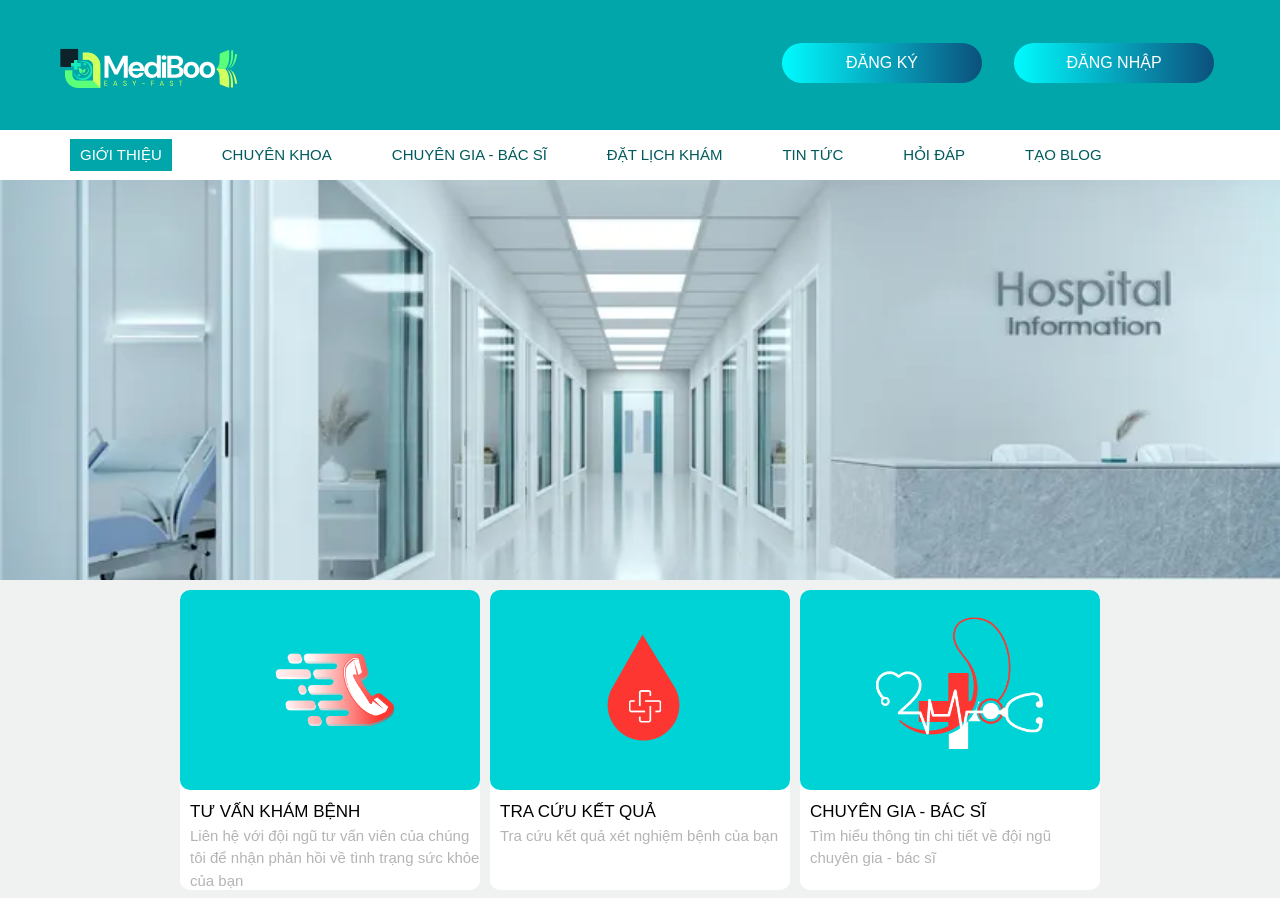
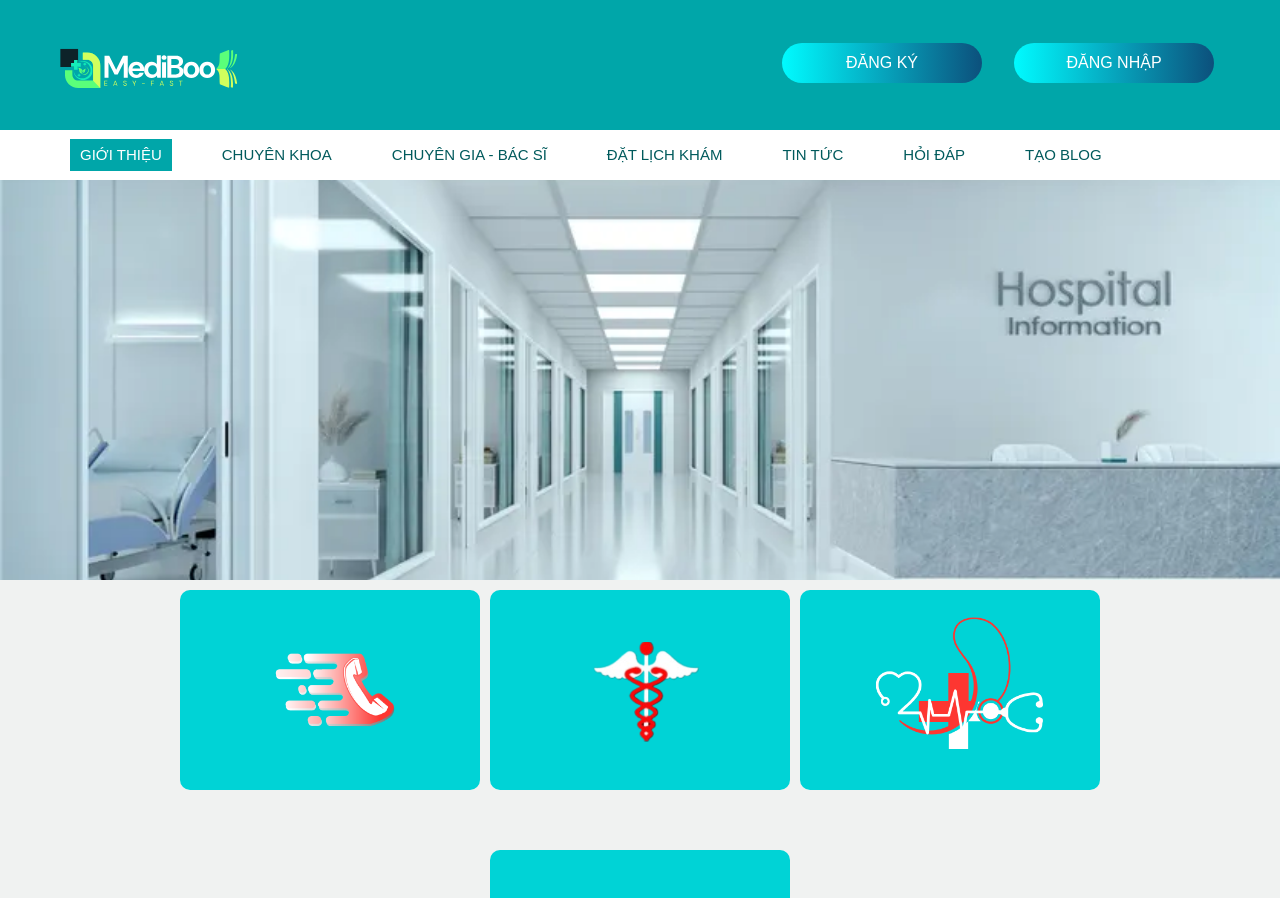
Before and after one commit to ChienThang18012003/PBL7, a React (Create React App) app: page / in a window 1280 px wide. Shown: the top 898 px of the page. Built offline with nearby package versions, Linux system fonts and the light colour scheme; no server answers.

Commit message:
final update

```diff
--- a/src/assets/assets_fe/assets.js
+++ b/src/assets/assets_fe/assets.js
@@ -2,6 +2,8 @@ import Pic1 from "../../assets/assets_fe/1.png"
 import Pic2 from "../../assets/assets_fe/2.png"
 import Pic3 from "../../assets/assets_fe/3.png"
 import Pic4 from "../../assets/assets_fe/4.png"
+import Pic5 from "../../assets/assets_fe/5.png"
+import Pic6 from "../../assets/assets_fe/6.png"
 import HospitalImage from "../../assets/assets_fe/Hospital.jpg"
 import NewsPic1 from "../../assets/assets_fe/item1.jpg"
 import MedicalLogo from '../../assets/assets_fe/MedicalLogo.svg';
@@ -30,6 +32,8 @@ export const assets = {
     Pic2,
     Pic3,
     Pic4,
+    Pic5,
+    Pic6,
     NewsPic1,
     MedicalLogo,
     verified_icon,
--- a/src/components/DoctorItem/DoctorItem.element.js
+++ b/src/components/DoctorItem/DoctorItem.element.js
@@ -89,12 +89,12 @@ export const RelatedCard = styled.div`
 
 export const ImageContainer = styled.div`
     width: 100%;
-    height: 240px;
+    height: 300px;
 
     .img-custom {
         background-color: #f0f9ff;
         object-fit: cover;
-        height: 240px;
+        height: 300px;
         width: 100%;
     }
 `
--- a/src/components/Pagination/index.js
+++ b/src/components/Pagination/index.js
@@ -7,18 +7,36 @@ const cx = classNames.bind(styles);
 
 const Pagination = ({ totalPosts, postsPerPage, currentPage, setCurrentPage }) => {
     if (totalPosts <= postsPerPage) return null;
+
     let pages = [];
-
     for (let i = 1; i <= Math.ceil(totalPosts / postsPerPage); i++) {
         pages.push(i);
     }
 
+    function scrollToTop() {
+        window.scrollTo({
+            top: 0,
+            behavior: 'smooth',
+        });
+    }
+
     function handlePreviousPage() {
-        if (currentPage > 1) setCurrentPage((prev) => prev - 1);
+        if (currentPage > 1) {
+            setCurrentPage((prev) => prev - 1);
+            scrollToTop();
+        }
     }
 
     function handleNextPage() {
-        if (currentPage < pages.length) setCurrentPage((prev) => prev + 1);
+        if (currentPage < pages.length) {
+            setCurrentPage((prev) => prev + 1);
+            scrollToTop();
+        }
+    }
+
+    function handlePageClick(page) {
+        setCurrentPage(page);
+        scrollToTop();
     }
 
     function renderUI() {
@@ -27,7 +45,7 @@ const Pagination = ({ totalPosts, postsPerPage, currentPage, setCurrentPage }) =
                 return (
                     <button
                         key={index}
-                        onClick={() => setCurrentPage(page)}
+                        onClick={() => handlePageClick(page)}
                         className={cx({ active: currentPage === page })}
                     >
                         {page}
@@ -38,70 +56,70 @@ const Pagination = ({ totalPosts, postsPerPage, currentPage, setCurrentPage }) =
             if (currentPage >= 4 && currentPage <= pages.length - 3) {
                 return (
                     <>
-                        <button onClick={() => setCurrentPage(1)}>1</button>
+                        <button onClick={() => handlePageClick(1)}>1</button>
                         <div>...</div>
-                        <button onClick={() => setCurrentPage(currentPage - 2)}>{currentPage - 2}</button>
-                        <button onClick={() => setCurrentPage(currentPage - 1)}>{currentPage - 1}</button>
+                        <button onClick={() => handlePageClick(currentPage - 2)}>{currentPage - 2}</button>
+                        <button onClick={() => handlePageClick(currentPage - 1)}>{currentPage - 1}</button>
                         <button className={cx({ active: true })}>{currentPage}</button>
-                        <button onClick={() => setCurrentPage(currentPage + 1)}>{currentPage + 1}</button>
-                        <button onClick={() => setCurrentPage(currentPage + 2)}>{currentPage + 2}</button>
+                        <button onClick={() => handlePageClick(currentPage + 1)}>{currentPage + 1}</button>
+                        <button onClick={() => handlePageClick(currentPage + 2)}>{currentPage + 2}</button>
                         <div>...</div>
-                        <button onClick={() => setCurrentPage(pages.length)}>{pages.length}</button>
+                        <button onClick={() => handlePageClick(pages.length)}>{pages.length}</button>
                     </>
                 );
             } else if (currentPage < 4) {
                 return (
                     <>
-                        <button onClick={() => setCurrentPage(1)} className={cx({ active: currentPage === 1 })}>
+                        <button onClick={() => handlePageClick(1)} className={cx({ active: currentPage === 1 })}>
                             1
                         </button>
-                        <button onClick={() => setCurrentPage(2)} className={cx({ active: currentPage === 2 })}>
+                        <button onClick={() => handlePageClick(2)} className={cx({ active: currentPage === 2 })}>
                             2
                         </button>
-                        <button onClick={() => setCurrentPage(3)} className={cx({ active: currentPage === 3 })}>
+                        <button onClick={() => handlePageClick(3)} className={cx({ active: currentPage === 3 })}>
                             3
                         </button>
-                        <button onClick={() => setCurrentPage(4)} className={cx({ active: currentPage === 4 })}>
+                        <button onClick={() => handlePageClick(4)} className={cx({ active: currentPage === 4 })}>
                             4
                         </button>
-                        <button onClick={() => setCurrentPage(5)} className={cx({ active: currentPage === 5 })}>
+                        <button onClick={() => handlePageClick(5)} className={cx({ active: currentPage === 5 })}>
                             5
                         </button>
                         <div>...</div>
-                        <button onClick={() => setCurrentPage(pages.length)}>{pages.length}</button>
+                        <button onClick={() => handlePageClick(pages.length)}>{pages.length}</button>
                     </>
                 );
             } else if (currentPage > pages.length - 3) {
                 return (
                     <>
-                        <button onClick={() => setCurrentPage(1)}>1</button>
+                        <button onClick={() => handlePageClick(1)}>1</button>
                         <div>...</div>
                         <button
-                            onClick={() => setCurrentPage(pages.length - 4)}
+                            onClick={() => handlePageClick(pages.length - 4)}
                             className={cx({ active: currentPage === pages.length - 4 })}
                         >
                             {pages.length - 4}
                         </button>
                         <button
-                            onClick={() => setCurrentPage(pages.length - 3)}
+                            onClick={() => handlePageClick(pages.length - 3)}
                             className={cx({ active: currentPage === pages.length - 3 })}
                         >
                             {pages.length - 3}
                         </button>
                         <button
-                            onClick={() => setCurrentPage(pages.length - 2)}
+                            onClick={() => handlePageClick(pages.length - 2)}
                             className={cx({ active: currentPage === pages.length - 2 })}
                         >
                             {pages.length - 2}
                         </button>
                         <button
-                            onClick={() => setCurrentPage(pages.length - 1)}
+                            onClick={() => handlePageClick(pages.length - 1)}
                             className={cx({ active: currentPage === pages.length - 1 })}
                         >
                             {pages.length - 1}
                         </button>
                         <button
-                            onClick={() => setCurrentPage(pages.length)}
+                            onClick={() => handlePageClick(pages.length)}
                             className={cx({ active: currentPage === pages.length })}
                         >
                             {pages.length}
--- a/src/components/RelatedDoctors/relateddoctors.element.js
+++ b/src/components/RelatedDoctors/relateddoctors.element.js
@@ -89,14 +89,14 @@ export const RelatedCard = styled.div`
 
 export const ImageContainer = styled.div`
     width: 100%;
-    height: 240px;
+    height: 300px;
 
 
     .img-custom {
         background-color: #f0f9ff;
         width: 100%;
         object-fit: cover;
-        height: 240px;
+        height: 300px;
     }
 
 `
--- a/src/pages/Doctor/doctors.element.js
+++ b/src/pages/Doctor/doctors.element.js
@@ -43,7 +43,7 @@ export const DoctorsLeft = styled.div`
 `
 export const ImageContainer = styled.div`
     width: 100%;
-    height: 70%;
+    height: 300px;
 `
 export const DoctorsRight = styled.div`
     width: 100%;
--- a/src/pages/Home/Home.js
+++ b/src/pages/Home/Home.js
@@ -8,7 +8,7 @@ import {
     InfoPic,
     InfoSection, NewButton, NewItem1, NewItem2, NewPicItem1,
     News, NewsButtonContainer,
-    NewsHeader, NewsSection, NewsHeaderWrapper
+    NewsHeader, NewsSection, NewsHeaderWrapper, InfoWrapper
 } from "./home.element";
 import {assets} from "../../assets/assets_fe/assets";
 import {useNavigate} from "react-router-dom";
@@ -67,38 +67,47 @@ const Home = () => {
             <Info>
                 <InfoContainer>
                     <InfoSection>
-                        <InfoItem>
+                        <InfoWrapper onClick={()=>{navigate('/forum')}}>
                             <InfoPic>
                                 <img src={assets.Pic2} alt="1" className="pic"/>
+                            </InfoPic>
+                            <InfoItem>
                                 <p className="title">TƯ VẤN KHÁM BỆNH</p>
                                 <p>Liên hệ với đội ngũ tư vấn viên của chúng tôi để nhận phản hồi về tình trạng sức khỏe
-                                    của bạn</p>
+                                        của bạn</p>
+                            </InfoItem>
+                        </InfoWrapper>
+
+                        <InfoWrapper onClick={()=>{navigate('/specialities')}}>
+                            <InfoPic>
+                                <img src={assets.Pic6} alt="1" className="pic"/>
                             </InfoPic>
-                        </InfoItem>
+                            <InfoItem>
+                                <p className="title">CHUYÊN KHOA</p>
+                                <p>Tra cứu dịch vụ khám bệnh của từng chuyên khoa</p>
+                            </InfoItem>
+                        </InfoWrapper>
 
-                        <InfoItem>
-                            <InfoPic>
-                                <img src={assets.Pic1} alt="1" className="pic"/>
-                                <p className="title">TRA CỨU KẾT QUẢ</p>
-                                <p>Tra cứu kết quả xét nghiệm bệnh của bạn</p>
-                            </InfoPic>
-                        </InfoItem>
-
-                        <InfoItem>
+                        <InfoWrapper onClick={()=>{navigate('/doctors')}}>
                             <InfoPic>
                                 <img src={assets.Pic4} alt="1" className="pic"/>
+                            </InfoPic>
+                            <InfoItem>
                                 <p className="title">CHUYÊN GIA - BÁC SĨ</p>
                                 <p>Tìm hiểu thông tin chi tiết về đội ngũ chuyên gia - bác sĩ</p>
+                            </InfoItem>
+                        </InfoWrapper>
+
+                        <InfoWrapper onClick={()=>{navigate('/appointment')}}>
+                            <InfoPic>
+                                <img src={assets.Pic5} alt="1" className="pic"/>
                             </InfoPic>
-                        </InfoItem>
+                            <InfoItem>
+                                <p className="title">ĐẶT LỊCH KHÁM</p>
+                                <p>Đặt lịch khám trực tuyến với các chuyên gia bác sĩ của chúng tôi</p>
+                            </InfoItem>
+                        </InfoWrapper>
 
-                        <InfoItem>
-                            <InfoPic>
-                                <img src={assets.Pic3} alt="1" className="pic"/>
-                                <p className="title">BẢNG GIÁ</p>
-                                <p>Tra cứu giá thành điều trị</p>
-                            </InfoPic>
-                        </InfoItem>
                     </InfoSection>
                 </InfoContainer>
             </Info>
--- a/src/pages/Home/home.element.js
+++ b/src/pages/Home/home.element.js
@@ -45,24 +45,39 @@ export const InfoSection = styled.div`
 `;
 
 export const InfoItem = styled.div`
+  z-index: 2 !important;
   color: black;
   font-size: 22px;
-  //padding: 10px; /* Adds space inside each item */
   width: 300px;
-  height: 300px;
+  height: 120px;
   background: #fff;
-  border-radius: 10px;
-  p{
-    color: #B4B4B4;
+  border-bottom-right-radius: 10px;
+  border-bottom-left-radius: 10px;
+  position: absolute;
+  top: 80px;
+  left: 0px;
+  transition: top 0.3s ease-in-out;
+
+  p {
+    color: #b4b4b4;
     font-size: 15px;
+    margin-left: 5px;
+    margin-right: 5px;
   }
-  .title{
+
+  .title {
+    margin-top: 20px;
+    margin-left: 5px;
+    margin-right: 5px;
     color: black;
     font-size: 17px;
   }
 `;
 
+
 export const InfoPic = styled.div`
+  position: absolute;
+  z-index: 3 !important;
   width: 300px;
   height: 200px;
   border-radius: 10px;
@@ -72,6 +87,30 @@ export const InfoPic = styled.div`
     width: 100%;
     height: 100%;
     object-fit: cover;
+  }
+`;
+
+export const InfoWrapper = styled.div`
+  font-size: 22px;
+  width: 300px;
+  overflow: visible;
+  background: #000;
+  border-radius: 10px;
+  position: relative;
+  margin-bottom: 250px;
+  cursor: pointer;
+  transition: all 0.5s ease;
+    &:hover {
+        transform: translateY(-10px);
+    }
+
+  &:hover ${InfoItem} {
+    top: 180px; /* Di chuyển từ 80px lên 180px khi hover */
+    transition: top 0.3s ease-in-out; /* Thêm hiệu ứng chuyển động */
+  }
+
+  &:hover ${InfoPic} {
+    background: #2197E3;
   }
 `;
 
@@ -220,6 +259,7 @@ export const NewsButtonContainer = styled.div`
   display: flex;
   justify-content: center;
   align-items: center;
+  margin-bottom: 20px;
 `;
 
 export const NewButton = styled.button`
--- a/src/pages/Profile/index.js
+++ b/src/pages/Profile/index.js
@@ -368,7 +368,7 @@ function Profile() {
         }
     }
 
-    return (
+    return userInfo && appointmentInfo && (!isDoctor || (articleList && doctorActiveHours)) && (
         <div className={cx('wrapper')}>
             <PageTitle>TÀI KHOẢN CÁ NHÂN</PageTitle>
             <div className={cx('image-container')}>
--- a/src/pages/SpecialityInfo/index.js
+++ b/src/pages/SpecialityInfo/index.js
@@ -50,7 +50,7 @@ function SpecialityInfo(){
     const [otherSpecialities, setOtherSpecialities] = useState([]);
 
     const maxVisible = 6;
-    const maxDoctorVisible = 4;
+    const maxDoctorVisible = 3;
 
     function splitText(text) {
         const validText = text || '';
@@ -224,7 +224,7 @@ function SpecialityInfo(){
                 <PageTitle2>BÁC SĨ THUỘC CHUYÊN KHOA</PageTitle2>
                 <div className={cx('speciality-doctor')}>
                     {
-                        (relatedDoctors || []).length > 4 && (
+                        (relatedDoctors || []).length > 3 && (
                             <button className={cx('back-button')} onClick={handleDoctorBack}>
                                 <FontAwesomeIcon icon={faBackward} className={cx('button-icon')}></FontAwesomeIcon>
                             </button>
@@ -236,7 +236,7 @@ function SpecialityInfo(){
                      ))}
                      </div>
                      {
-                        (relatedDoctors || []).length > 4 && (
+                        (relatedDoctors || []).length > 3 && (
                             <button className={cx('fort-button')} onClick={handleDoctorForward}>
                                 <FontAwesomeIcon icon={faForward} className={cx('button-icon')}></FontAwesomeIcon>
                             </button>
```
Also changed, not shown: src/assets/assets_fe/5.png (added), src/assets/assets_fe/6.png (added).
